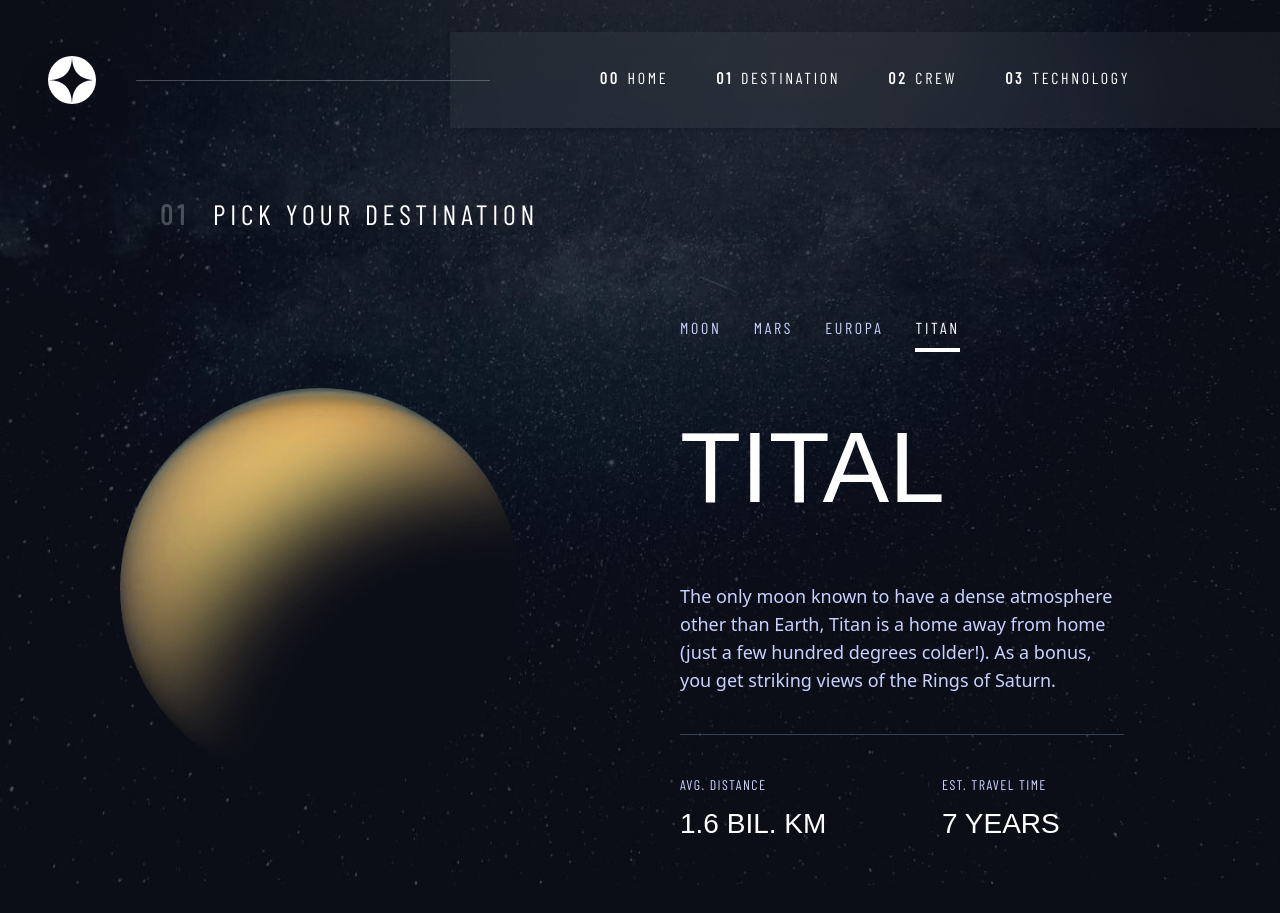
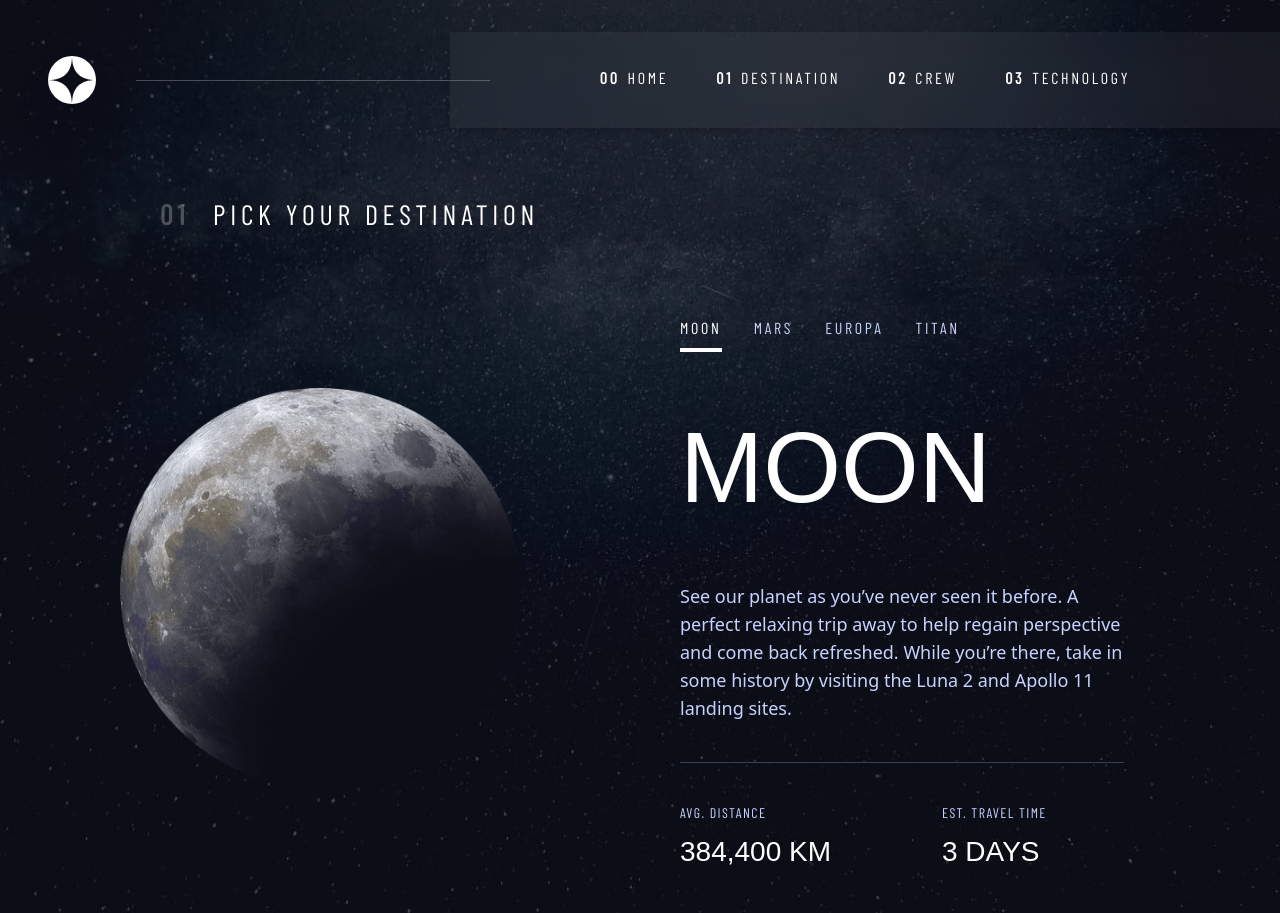
Before and after one commit to fedeq/space-tourism-website, a Next.js app: page /destination in a window 1280 px wide. Before the commit the page ends 885 px from the top, so only its background shows below. Built offline with nearby package versions, Linux system fonts and the light colour scheme; a web font is replaced by a local one.

Commit message:
Fix typo and initial destination

```diff
--- a/src/app/destination/page.tsx
+++ b/src/app/destination/page.tsx
@@ -34,7 +34,7 @@ const tabs: Record<Destination, DestinationTab> = {
     estTravelTime: "3 years",
   },
   titan: {
-    destinationName: "Tital",
+    destinationName: "Titan",
     image: "/destination/image-titan.png",
     details: `The only moon known to have a dense atmosphere other than Earth, Titan is a home away from home (just a few hundred degrees colder!). As a bonus, you get striking views of the Rings of Saturn.`,
     avgDistance: "1.6 BIL. km",
@@ -50,7 +50,7 @@ const tabs: Record<Destination, DestinationTab> = {
 };
 
 export default function Destination() {
-  const [destination, setDestination] = useState<Destination>("titan");
+  const [destination, setDestination] = useState<Destination>("moon");
 
   return (
     <div className="xl:bg-destination_desktop bg-destination_mobile sm:bg-destination_tablet grid min-h-screen grid-rows-[auto,1fr] bg-cover bg-center bg-no-repeat">
```
